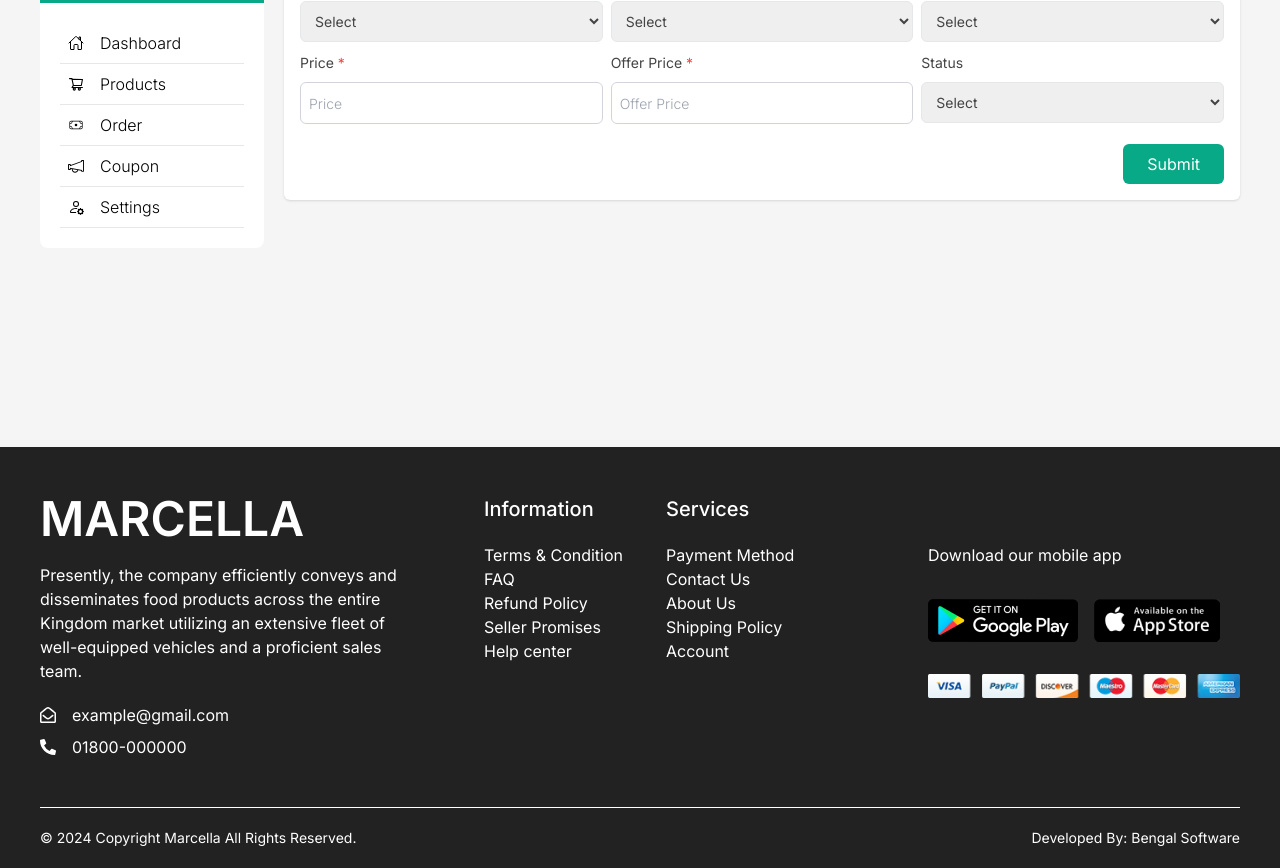
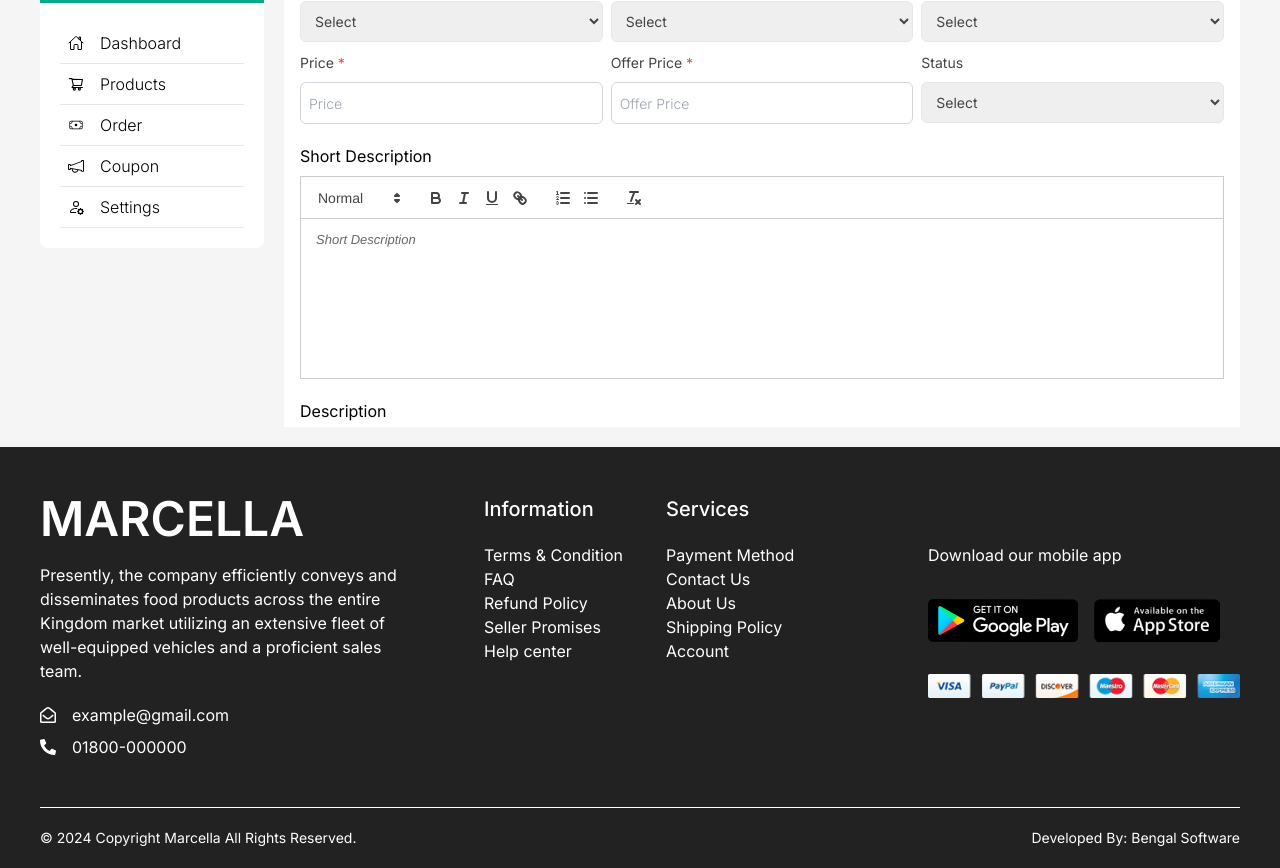
Before and after one commit to BengalSoftware/Marcella-Ecommerce-Frontend, a Next.js app: page /seller/add-product in a window 1280 px wide. Shown: the part 353-1221 px from the top of the page. Built offline with nearby package versions, Linux system fonts and the light colour scheme.

Commit message:
add react quill form

```diff
--- a/package.json
+++ b/package.json
@@ -14,6 +14,7 @@
     "react": "^18",
     "react-dom": "^18",
     "react-icons": "^5.0.1",
+    "react-quill": "^2.0.0",
     "react-slick": "^0.30.1",
     "slick-carousel": "^1.8.1"
   },
--- a/src/app/globals.css
+++ b/src/app/globals.css
@@ -50,3 +50,12 @@ button.slick-arrow.slick-prev::before {
   padding-left: 0px;
   padding-right: 0px;
 }
+
+/* quill  */
+.ql-toolbar.ql-snow + .ql-container.ql-snow{
+  height: 10rem;
+}
+
+.seller-scrollbar::-webkit-scrollbar {
+  display: none;
+}
--- a/src/app/seller/layout.js
+++ b/src/app/seller/layout.js
@@ -10,7 +10,7 @@ const SellerLayout = ({ children }) => {
                         <div className='md:col-span-1'>
                             <SellerSidebar />
                         </div>
-                        <div className='md:col-span-4'>
+                        <div className='md:col-span-4 overflow-y-scroll h-[80vh] seller-scrollbar'>
                             {children}
                         </div>
                     </div>
--- a/src/components/form/seller/product/AddProductForm.jsx
+++ b/src/components/form/seller/product/AddProductForm.jsx
@@ -1,4 +1,5 @@
 import React from 'react';
+import ProductDescriptionForm from './ProductDescriptionForm';
 
 const AddProductForm = () => {
     return (
@@ -65,6 +66,7 @@ const AddProductForm = () => {
                         </select>
                     </div>
                 </div>
+                <ProductDescriptionForm />
                 <div className='flex justify-end mt-5'>
                     <button className='bg-primary hover:bg-dark px-6 py-2 text-white rounded-md'>Submit</button>
                 </div>
--- /dev/null
+++ b/src/components/form/seller/product/ProductDescriptionForm.jsx
@@ -0,0 +1,31 @@
+'use client'
+import dynamic from 'next/dynamic';
+import React, { useState } from 'react';
+import 'react-quill/dist/quill.snow.css';
+
+const ReactQuill = dynamic(() => import('react-quill'), {
+    ssr: false, // This ensures that React Quill is not included during server-side rendering
+});
+
+const ProductDescriptionForm = () => {
+    const [shortDescription, setShortDescription] = useState('');
+    const [description, setDescription] = useState('');
+    const [termsCondition, setTermsCondition] = useState('');
+
+    return (
+        <div className='mt-5'>
+            <label className='mb-2 block'>Short Description</label>
+            <ReactQuill theme="snow" value={shortDescription} onChange={setShortDescription} placeholder='Short Description' />
+
+
+            <label className='mb-2 mt-5 block'>Description</label>
+            <ReactQuill theme="snow" value={description} onChange={setDescription} placeholder='Description' />
+
+
+            <label className='mb-2 mt-5 block'>Terms & Conditions</label>
+            <ReactQuill theme="snow" value={termsCondition} onChange={setTermsCondition} placeholder='Terms & Conditions' />
+        </div>
+    );
+};
+
+export default ProductDescriptionForm;
```
Also changed, not shown: 1 other file (tests, documents, lock files or other folders).
